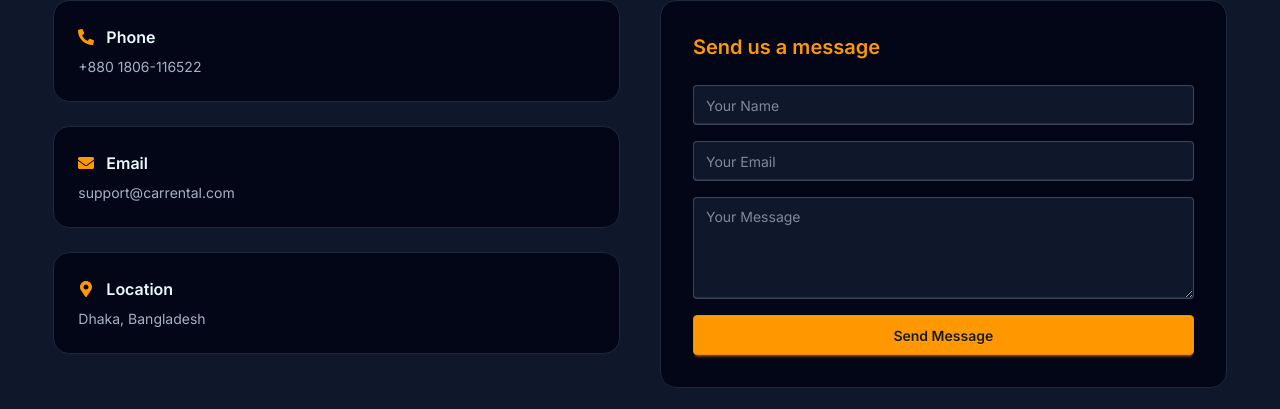
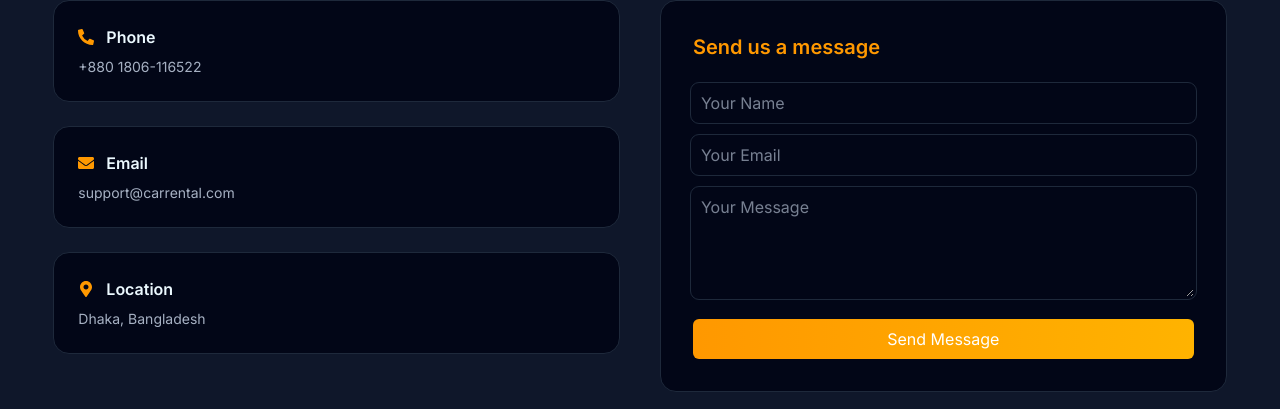
Before and after one commit to kamrulhasanPro/Car-Rental-Client, a React (Vite) app: page /contact in a window 1280 px wide. Shown: the part 240-649 px from the top of the page. Built offline with nearby package versions, Linux system fonts and the light colour scheme; no server answers.

Commit message:
contact form functionality complete

```diff
--- a/src/Pages/Auth/Login/Login.jsx
+++ b/src/Pages/Auth/Login/Login.jsx
@@ -107,7 +107,7 @@ const Login = () => {
 
             <button className="my_btn btn-block !rounded-full">
               {loader && (
-                <span className="loading loading-spinner loading-sm"></span>
+                <span className="loading loading-spinner loading-sm mr-2"></span>
               )}
               Sign In
             </button>
--- a/src/Pages/Dashboard/AddCar/AddCar.jsx
+++ b/src/Pages/Dashboard/AddCar/AddCar.jsx
@@ -53,8 +53,10 @@ const AddCar = () => {
 
   return (
     <MyContainer>
+      <title>Car Rental | Dashboard Add-Car</title>
+
       {/* title */}
-      <MyTitle className={'!mt-0'}>
+      <MyTitle className={"!mt-0"}>
         Add <span className="text-primary border-b-2">New Car</span>
       </MyTitle>
 
--- a/src/Pages/Dashboard/MyBookings/MyBookings.jsx
+++ b/src/Pages/Dashboard/MyBookings/MyBookings.jsx
@@ -47,6 +47,8 @@ const MyBookings = () => {
 
   return (
     <MyContainer>
+      <title>Car Rental | Dashboard My-Booking</title>
+
       <MyTitle className={"!mt-0"}>
         My Bookings <span className="text-primary border-b-2">Cars</span>
       </MyTitle>
--- a/src/Pages/Dashboard/MyListings/MyListings.jsx
+++ b/src/Pages/Dashboard/MyListings/MyListings.jsx
@@ -48,6 +48,8 @@ const MyListings = () => {
 
   return (
     <MyContainer>
+      <title>Car Rental | Dashboard My-Cars</title>
+
       {/* title */}
       <MyTitle className={"!mt-0"}>
         Manage <span className="text-primary border-b-2">Cars</span>
--- a/src/Pages/Dashboard/Overview/Overview.jsx
+++ b/src/Pages/Dashboard/Overview/Overview.jsx
@@ -6,6 +6,8 @@ import Rechart from "./Rechart";
 const Overview = () => {
   return (
     <section className="space-y-3">
+      <title>Car Rental | Dashboard</title>
+
       {/* grating */}
       <Greeting />
 
--- a/src/Pages/Dashboard/Profile/Profile.jsx
+++ b/src/Pages/Dashboard/Profile/Profile.jsx
@@ -32,6 +32,8 @@ const Profile = () => {
 
   return (
     <div className="max-w-xl mx-auto">
+      <title>Car Rental | Dashboard My-Profile</title>
+
       <h2 className="text-2xl font-semibold mb-6">My Profile</h2>
 
       <div
--- a/src/Pages/User/About/About.jsx
+++ b/src/Pages/User/About/About.jsx
@@ -5,6 +5,8 @@ import OurVision from "./section/OurVision";
 const About = () => {
   return (
     <MyContainer className="">
+      <title>Car Rental | About</title>
+
       <div className="mx-auto  py-16 space-y-20">
         {/* ===== Section 1: About Us ===== */}
         <AboutUs />
--- a/src/Pages/User/AllCars/AllCars.jsx
+++ b/src/Pages/User/AllCars/AllCars.jsx
@@ -33,6 +33,8 @@ const AllCars = () => {
 
   return (
     <MyContainer shortWidth={true}>
+              <title>Car Rental | Cars</title>
+
       {/* title */}
       <MyTitle>
         All <span className="text-primary border-b-2">Cars</span>
--- a/src/Pages/User/CarDetails/CarDetails.jsx
+++ b/src/Pages/User/CarDetails/CarDetails.jsx
@@ -69,6 +69,8 @@ const CarDetails = () => {
   if (car.length === 0) {
     return (
       <div className="flex items-center justify-center mt-10">
+                <title>Car Rental | Details</title>
+
         <MyContainer className="flex flex-col max-w-80 items-center justify-center bg-white p-4 text-center rounded-2xl gap-2.5 shadow">
           <FaRegFaceSmile className="text-3xl text-primary" />
           <div>
--- a/src/Pages/User/Contact/Contact.jsx
+++ b/src/Pages/User/Contact/Contact.jsx
@@ -1,10 +1,38 @@
 import { FaPhoneAlt, FaEnvelope, FaMapMarkerAlt } from "react-icons/fa";
 import MyTitle from "../../../Components/Title/MyTitle";
 import MyContainer from "../../../Components/MyContainer/MyContainer";
+import { useState } from "react";
+import { toast } from "react-toastify";
 
 const Contact = () => {
+  const [loading, setLoading] = useState(false);
+  const onSubmit = async (event) => {
+    event.preventDefault();
+    setLoading(true);
+    const formData = new FormData(event.target);
+
+    formData.append("access_key", "3c1b4e59-0e18-439a-99f5-caa992b8b580");
+
+    const response = await fetch("https://api.web3forms.com/submit", {
+      method: "POST",
+      body: formData,
+    });
+
+    const data = await response.json();
+
+    if (data.success) {
+      setLoading(false);
+      toast.success('"Form Submitted Successfully"');
+      event.target.reset();
+    } else {
+      console.log("Error", data);
+      toast.error(data.message);
+      setLoading(false);
+    }
+  };
   return (
     <MyContainer shortWidth={true}>
+      <title>Car Rental | Contact</title>
       <div>
         {/* Header */}
         <div className="mb-5 md:mb-10">
@@ -21,7 +49,7 @@ const Contact = () => {
         <div className="grid md:grid-cols-2 gap-10 items-start">
           {/* ===== Contact Info ===== */}
           <div className="space-y-6">
-            <div className="bg-base-200 rounded-2xl p-6 border border-base-300">
+            <div className="bg-base-200 rounded-2xl p-6 border border-base-300 hover:border-primary duration-300">
               <div className="flex items-center gap-3 mb-2">
                 <FaPhoneAlt className="text-primary" />
                 <h4 className="font-semibold">Phone</h4>
@@ -29,7 +57,7 @@ const Contact = () => {
               <p className="text-sm text-base-content/70">+880 1806-116522</p>
             </div>
 
-            <div className="bg-base-200 rounded-2xl p-6 border border-base-300">
+            <div className="bg-base-200 rounded-2xl p-6 border border-base-300 hover:border-primary duration-300">
               <div className="flex items-center gap-3 mb-2">
                 <FaEnvelope className="text-primary" />
                 <h4 className="font-semibold">Email</h4>
@@ -39,7 +67,7 @@ const Contact = () => {
               </p>
             </div>
 
-            <div className="bg-base-200 rounded-2xl p-6 border border-base-300">
+            <div className="bg-base-200 rounded-2xl p-6 border border-base-300 hover:border-primary duration-300">
               <div className="flex items-center gap-3 mb-2">
                 <FaMapMarkerAlt className="text-primary" />
                 <h4 className="font-semibold">Location</h4>
@@ -54,26 +82,34 @@ const Contact = () => {
               Send us a message
             </h3>
 
-            <form className="space-y-4">
+            <form onSubmit={onSubmit} className="space-y-4">
               <input
+                name="Name"
                 type="text"
                 placeholder="Your Name"
-                className="input input-bordered w-full"
+                className="my_input_box w-full"
               />
 
               <input
+                name="Email"
                 type="email"
                 placeholder="Your Email"
-                className="input input-bordered w-full"
+                className="my_input_box w-full"
               />
 
               <textarea
+                name="Message"
                 rows="4"
                 placeholder="Your Message"
-                className="textarea textarea-bordered w-full"
+                className="my_input_box  w-full"
               ></textarea>
 
-              <button className="btn btn-primary w-full">Send Message</button>
+              <button className="my_btn w-full">
+                {loading && (
+                  <span className="loading loading-spinner loading-sm mr-2"></span>
+                )}
+                Send Message
+              </button>
             </form>
           </div>
         </div>
```
